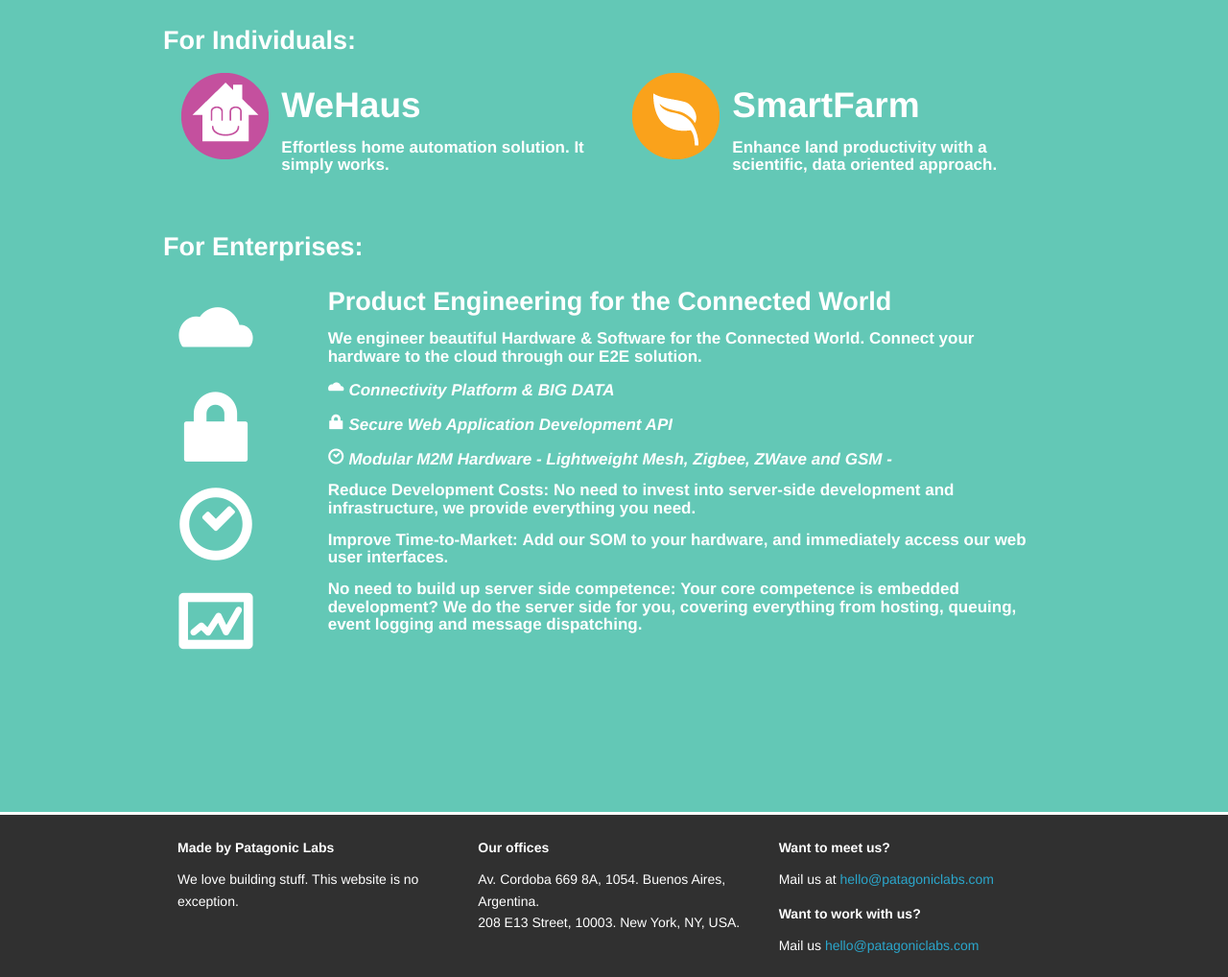
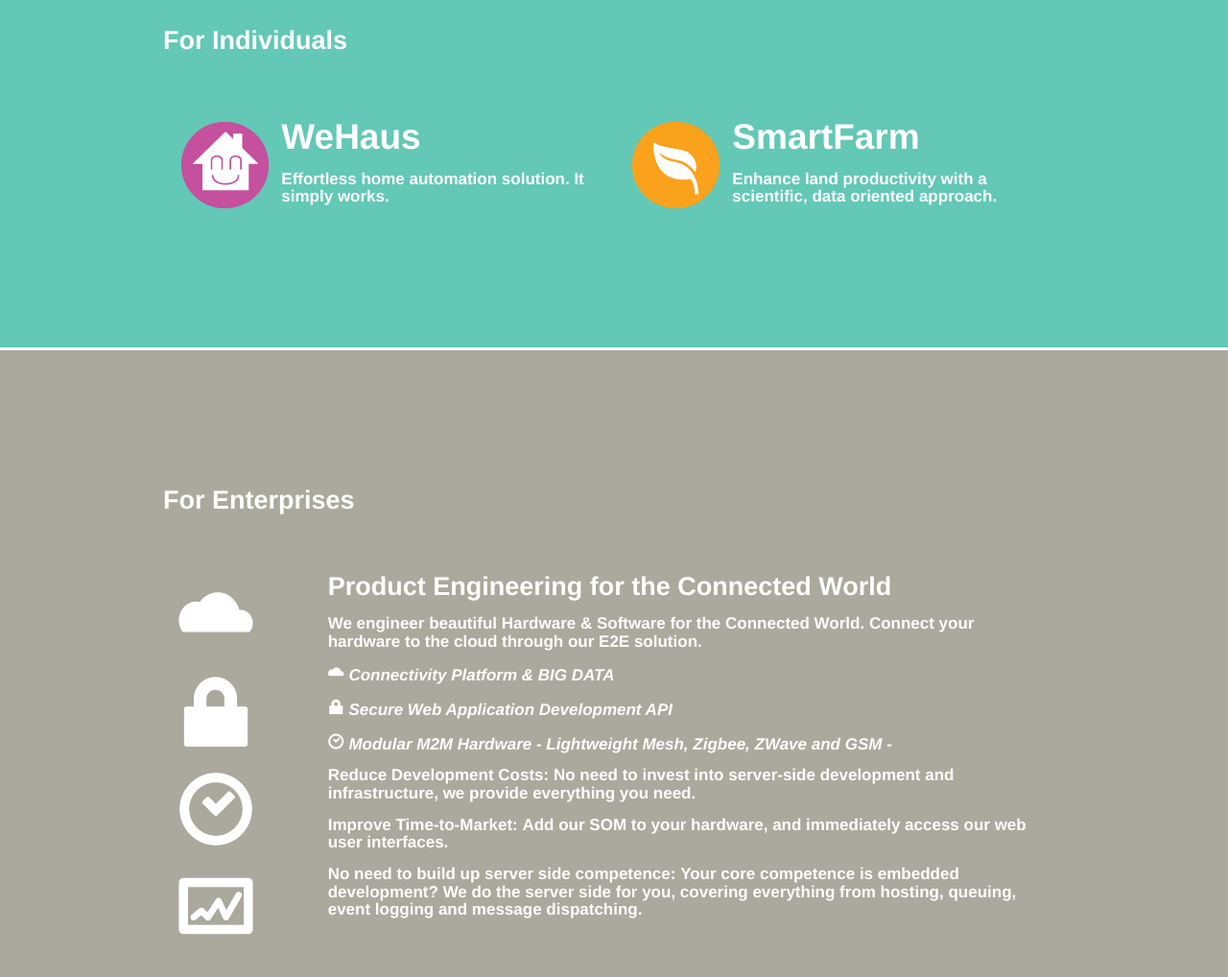
Before and after one commit to gastonfariasb/patagoniclabs-web, a plain HTML site: page index.html in a window 1280 px wide. Shown: the part 1080-2098 px from the top of the page at 96% size. Drawn offline with Linux system fonts and the light colour scheme.

Commit message:
Code-cleaning after GFB

```diff
--- a/index.html
+++ b/index.html
@@ -81,7 +81,7 @@
 
   <section id="products">
     <div class="row">
-      <h3>For Individuals:</h3>
+      <h3 style="margin-bottom:5%;">For Individuals</h3>
       <div class="six columns">
         <a href="http://www.wehaus.com/">
           <div class="flat-panel">
@@ -100,37 +100,27 @@
           </div>
         </a>
       </div>
+    </div>
+  </section>
 
-    <div class="twelve columns">
-
-
+  <section id="enterprise">
     <div class="row">
-        <br>
-        <br>
-      <h3>For Enterprises:</h3>
-        <div class="two columns">
+      <h3 style="margin-bottom:5%;">For Enterprises</h3>
+      <div class="two columns hide-for-small">
         <h1 style="color:white;font-size:80px"> <i class="general foundicon-cloud"></i> <br> <i class="general foundicon-lock"></i> <br><i class="general foundicon-clock"></i><br><i class="general foundicon-graph"></i></h1>
       </div>
       <div class="ten columns">
         <h3>Product Engineering for the Connected World</h3>
         <h5>We engineer beautiful Hardware &#38; Software  for the Connected World. Connect your hardware to the cloud through our E2E solution. </h5>
-
         <h5> <i class="general foundicon-cloud"></i> <i>Connectivity Platform &#38; BIG DATA </i></h5>
         <h5> <i class="general foundicon-lock"></i> <i>Secure Web Application Development API </i></h5>
         <h5> <i class="general foundicon-clock"></i> <i>Modular M2M Hardware - Lightweight Mesh, Zigbee, ZWave and GSM -</i></h5>
-
         <h5><b>Reduce Development Costs: </b>No need to invest into server-side development and infrastructure, we provide everything you need.</h5>
         <h5><b>Improve Time-to-Market:</b> Add our SOM to your hardware, and immediately access our web user interfaces.</h5>
-            <h5><b>No need to build up server side competence:</b> Your core competence is embedded development? We do the server side for you, covering everything from hosting, queuing, event logging and message dispatching.<h5>
-
-          </div>
-
-
+        <h5><b>No need to build up server side competence:</b> Your core competence is embedded development? We do the server side for you, covering everything from hosting, queuing, event logging and message dispatching.</h5>
       </div>
     </div>
   </section>
-
-
 
   <footer id="about-us">
     <div class="row">
--- a/stylesheets/custom.css
+++ b/stylesheets/custom.css
@@ -30,6 +30,16 @@ section {
 	padding-bottom: 10%;
 }
 
+#enterprise *{
+	/*color: #ABA89D;*/
+}
+
+#enterprise {
+	background-color: #ABA89D;
+	padding-top: 10%;
+	padding-bottom: 10%;
+}
+
 
 #about-us {
 	background-color: rgb(48,48,48);
@@ -41,6 +51,10 @@ section {
 	padding: 1%;
 }
 
+.flat-panel img {
+	margin-top: 18px;
+}
+
 .product-logo {
 	float:left;
 	padding-right:3%;
```
Lines whose indentation alone changed are shown as unchanged.
